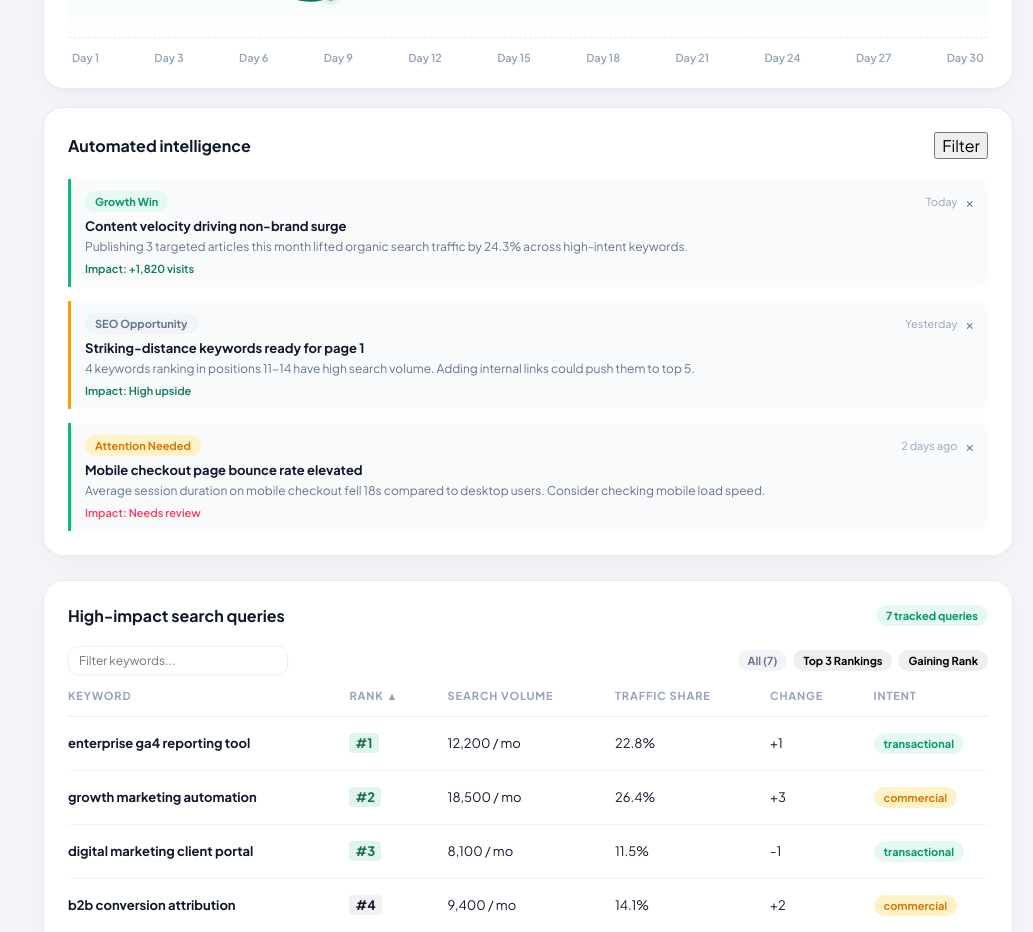
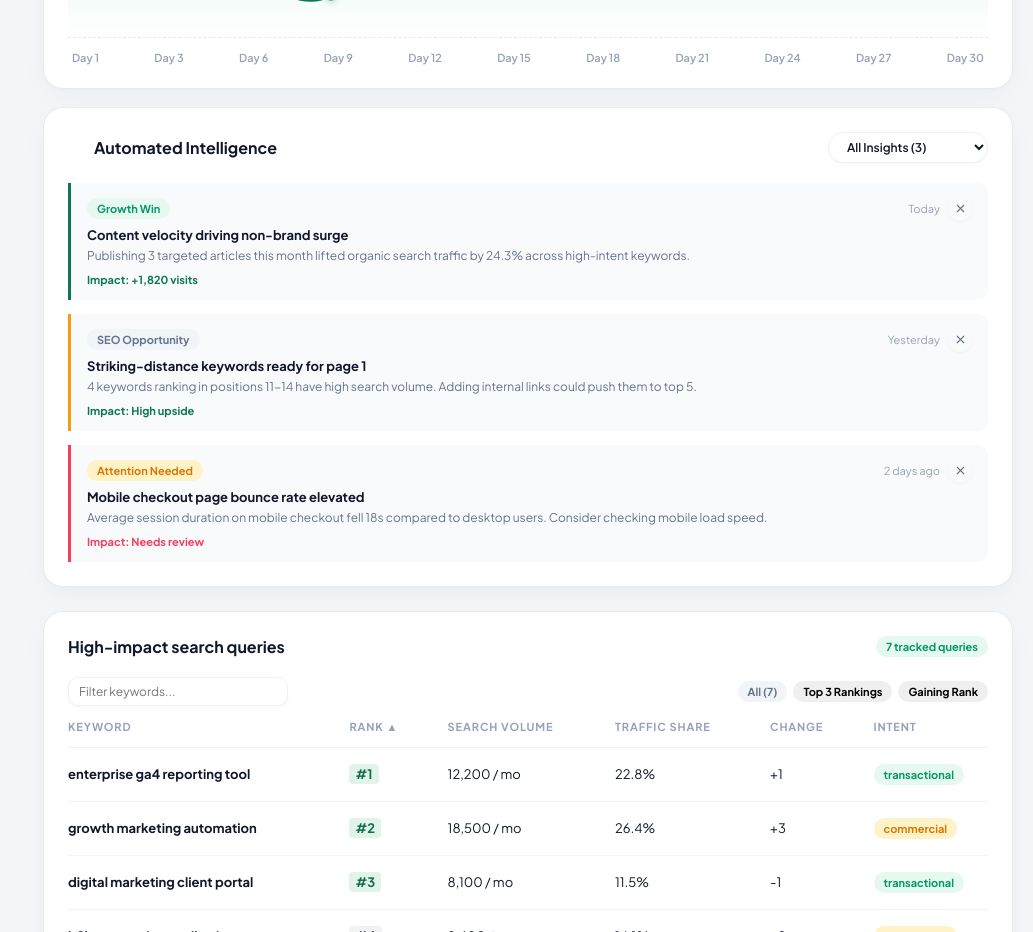
Before and after one commit to zhsaikot/marketing-insights-zhs, a React (Vite) app: page / in a window 1280 px wide. Shown: the part 1180-2112 px from the top of the page, without its empty margins (247-1280 px from the left). Built offline with nearby package versions, Linux system fonts and the light colour scheme; no server answers.

Commit message:
fix(ui): redesign Automated Intelligence widget, filter dropdown, and insight category borders

```diff
--- a/src/components/dashboard/InsightsPanel.tsx
+++ b/src/components/dashboard/InsightsPanel.tsx
@@ -1,6 +1,7 @@
 import { useState } from 'react';
 import { Badge } from '../ui/Badge';
 import { Card } from '../ui/Card';
+import { Sparkles, X, Filter } from 'lucide-react';
 
 interface InsightItem {
   id: string;
@@ -42,29 +43,60 @@ export function InsightsPanel() {
   const [filter, setFilter] = useState<'all' | 'opportunity' | 'win' | 'warning'>('all');
   const [dismissed, setDismissed] = useState<string[]>([]);
 
-  const filtered = defaultInsights
-    .filter((item) => !dismissed.includes(item.id))
-    .filter((item) => (filter === 'all' ? true : item.category === filter));
+  const activeInsights = defaultInsights.filter((item) => !dismissed.includes(item.id));
+  const filtered = activeInsights.filter(
+    (item) => (filter === 'all' ? true : item.category === filter)
+  );
 
   return (
     <Card
-      title="Automated intelligence"
+      title={
+        <div style={{ display: 'flex', alignItems: 'center', gap: '8px' }}>
+          <Sparkles size={18} color="var(--brand)" />
+          <span>Automated Intelligence</span>
+        </div>
+      }
       action={
-        <div style={{ display: 'flex', gap: '4px' }}>
-          <button
-            type="button"
-            className="text-button"
-            onClick={() => setFilter(filter === 'all' ? 'opportunity' : 'all')}
-          >
-            {filter === 'all' ? 'Filter' : 'Show all'}
-          </button>
+        <div style={{ display: 'flex', gap: '8px', alignItems: 'center' }}>
+          {/* Modern Pill Dropdown Filter */}
+          <div style={{ display: 'flex', alignItems: 'center', gap: '6px' }}>
+            <select
+              className="pill-select"
+              value={filter}
+              onChange={(e) => setFilter(e.target.value as any)}
+              aria-label="Filter automated intelligence"
+              style={{
+                padding: '6px 14px',
+                fontSize: '12px',
+                fontWeight: 600,
+                cursor: 'pointer',
+              }}
+            >
+              <option value="all">All Insights ({activeInsights.length})</option>
+              <option value="win">Growth Wins</option>
+              <option value="opportunity">SEO Opportunities</option>
+              <option value="warning">Attention Needed</option>
+            </select>
+          </div>
+
+          {dismissed.length > 0 && (
+            <button
+              type="button"
+              className="button button-secondary"
+              style={{ padding: '6px 12px', fontSize: '11px', borderRadius: 'var(--radius-pill)' }}
+              onClick={() => setDismissed([])}
+              title="Restore all dismissed insights"
+            >
+              Restore ({dismissed.length})
+            </button>
+          )}
         </div>
       }
     >
       <div className="insights-list">
         {filtered.length > 0 ? (
           filtered.map((insight) => (
-            <article className="insight" key={insight.id}>
+            <article className={`insight insight-${insight.category}`} key={insight.id}>
               <div className="insight-heading">
                 <Badge
                   tone={
@@ -85,18 +117,19 @@ export function InsightsPanel() {
                   <span className="insight-date">{insight.date}</span>
                   <button
                     type="button"
+                    className="icon-circle-btn"
                     style={{
-                      border: 0,
+                      width: '24px',
+                      height: '24px',
+                      border: 'none',
                       background: 'transparent',
                       color: 'var(--muted)',
-                      cursor: 'pointer',
-                      fontSize: '14px',
-                      padding: 0,
                     }}
                     title="Dismiss insight"
                     onClick={() => setDismissed([...dismissed, insight.id])}
+                    aria-label={`Dismiss ${insight.title}`}
                   >
-                    ×
+                    <X size={13} />
                   </button>
                 </div>
               </div>
@@ -104,7 +137,7 @@ export function InsightsPanel() {
               <p>{insight.detail}</p>
               <div
                 style={{
-                  marginTop: '6px',
+                  marginTop: '8px',
                   display: 'flex',
                   justifyContent: 'space-between',
                   alignItems: 'center',
@@ -113,7 +146,7 @@ export function InsightsPanel() {
                 <span
                   style={{
                     fontSize: '11px',
-                    fontWeight: 600,
+                    fontWeight: 700,
                     color: insight.category === 'warning' ? 'var(--coral)' : 'var(--green)',
                   }}
                 >
@@ -123,8 +156,22 @@ export function InsightsPanel() {
             </article>
           ))
         ) : (
-          <div style={{ textAlign: 'center', padding: '18px 0', color: 'var(--muted)' }}>
-            All insights reviewed for this period.
+          <div
+            style={{
+              textAlign: 'center',
+              padding: '28px 16px',
+              color: 'var(--muted)',
+              fontSize: '13px',
+              background: 'var(--paper-soft)',
+              borderRadius: 'var(--radius-sm)',
+            }}
+          >
+            <Sparkles size={24} color="var(--brand)" style={{ marginBottom: '8px', opacity: 0.6 }} />
+            <p style={{ margin: 0, fontWeight: 500 }}>
+              {dismissed.length === defaultInsights.length
+                ? 'All automated insights have been reviewed.'
+                : `No "${filter}" insights found for this period.`}
+            </p>
           </div>
         )}
       </div>
--- a/src/components/ui/Card.tsx
+++ b/src/components/ui/Card.tsx
@@ -1,7 +1,7 @@
 import type { ReactNode, CSSProperties } from 'react';
 
 interface CardProps {
-  title?: string;
+  title?: ReactNode;
   action?: ReactNode;
   children: ReactNode;
   className?: string;
--- a/src/styles.css
+++ b/src/styles.css
@@ -1013,20 +1013,55 @@ button {
 }
 
 .insight {
-  border-left: 3px solid var(--green-accent);
-  padding: 12px 14px;
+  border-left: 3px solid var(--green);
+  padding: 14px 16px;
   background: var(--paper-soft);
   border-radius: 0 var(--radius-sm) var(--radius-sm) 0;
-  transition: all 0.2s;
+  transition: all 0.2s ease;
+}
+
+.insight.insight-win {
+  border-left-color: var(--green);
+}
+
+.insight.insight-opportunity {
+  border-left-color: var(--yellow);
+}
+
+.insight.insight-warning {
+  border-left-color: var(--coral);
 }
 
 .insight:hover {
   background: #ffffff;
   box-shadow: var(--shadow-xs);
-}
-
-.insight:nth-child(2) {
-  border-color: var(--yellow);
+  transform: translateY(-1px);
+}
+
+.text-button {
+  background: transparent;
+  border: 1px solid var(--line);
+  color: var(--ink);
+  padding: 5px 12px;
+  border-radius: var(--radius-pill);
+  font-size: 12px;
+  font-weight: 600;
+  cursor: pointer;
+  display: inline-flex;
+  align-items: center;
+  gap: 5px;
+  transition: all 0.2s;
+  box-shadow: var(--shadow-xs);
+}
+
+.text-button:hover {
+  background: var(--paper-soft);
+  border-color: var(--muted-light);
+}
+
+.text-button:focus {
+  outline: none;
+  border-color: var(--green);
 }
 
 .insight-heading {
```
